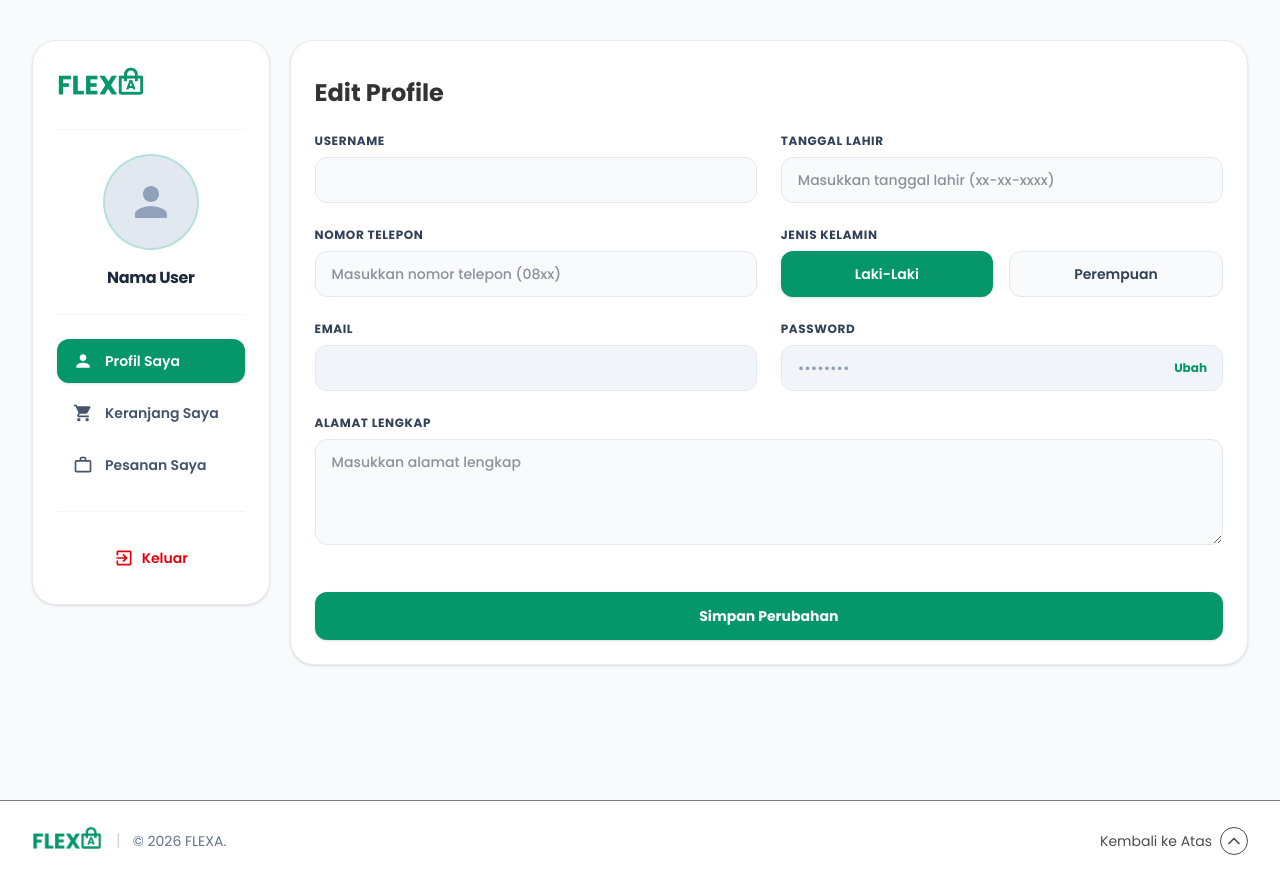
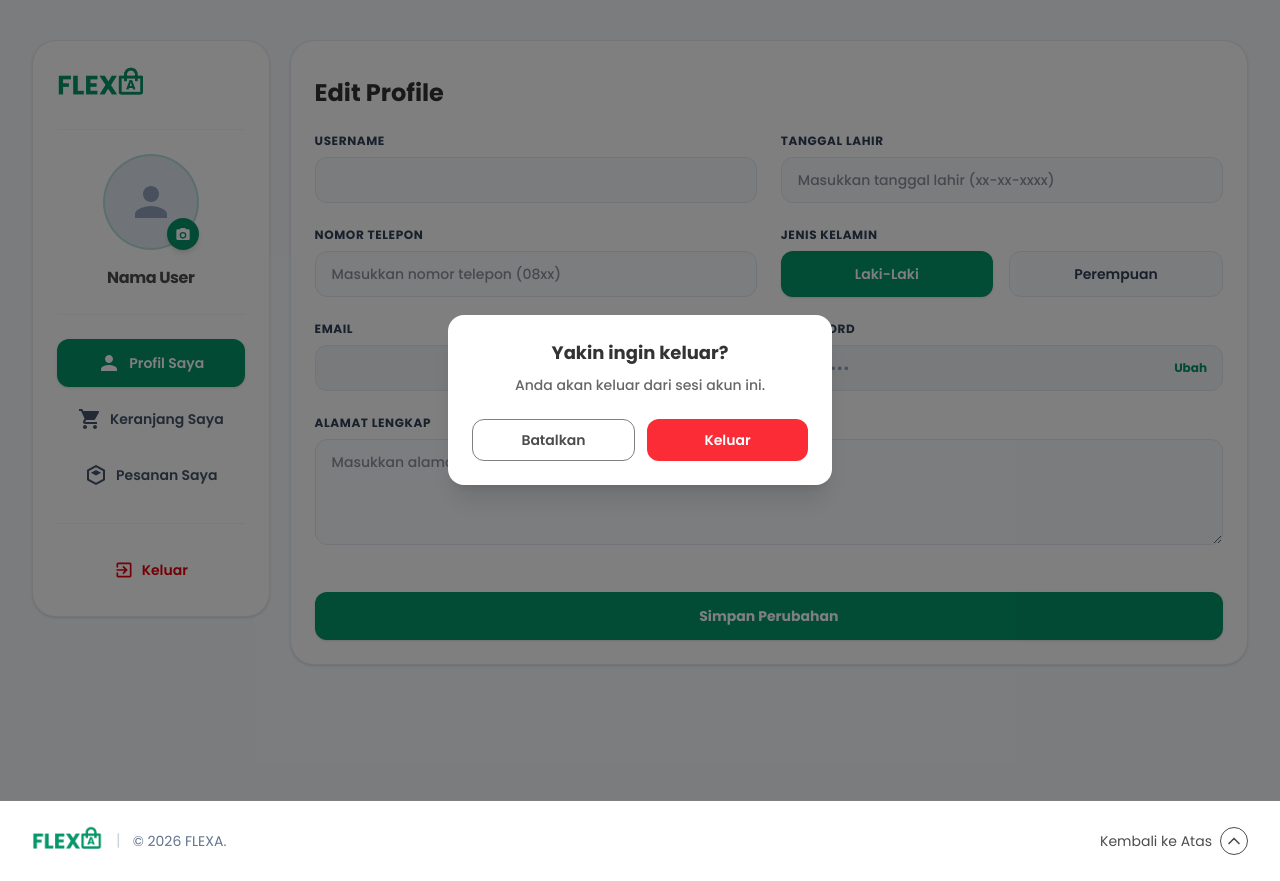
Before and after one commit to NarayanaMahendraAbimanyu/FLEXA-Marketplace, a Next.js app: page /buyer/profile in a window 1280 px wide. Both pictures are taken after a click on the button "Keluar". Built offline with nearby package versions, Linux system fonts and the light colour scheme; no server answers.

Commit message:
Memperbarui bagian Buyer Side Bar

```diff
--- a/app/components/BuyerSideBar.tsx
+++ b/app/components/BuyerSideBar.tsx
@@ -1,19 +1,97 @@
 'use client';
 
-import React from 'react';
+import React, { useState, useEffect } from 'react';
 import Link from 'next/link';
-import { usePathname } from 'next/navigation';
+import { usePathname, useRouter } from 'next/navigation';
 import Image from 'next/image';
+import { supabase } from '@/lib/supabaseClient';
 
 export default function BuyerSidebar() {
   const pathname = usePathname();
+  const router = useRouter();
+  const [userName, setUserName] = useState('Nama User');
+  const [avatarUrl, setAvatarUrl] = useState<string | null>(null);
+  const [showLogoutModal, setShowLogoutModal] = useState(false);
+
+  useEffect(() => {
+    const fetchUserProfile = async () => {
+      try {
+        const { data: { user }, error: userError } = await supabase.auth.getUser();
+        if (userError || !user) return;
+
+        const { data: profileData } = await supabase
+          .from('profiles')
+          .select('username, avatar_url')
+          .eq('id', user.id)
+          .single();
+
+        if (profileData && profileData.username) {
+          setUserName(profileData.username);
+        } else if (user.user_metadata?.username) {
+          setUserName(user.user_metadata.username);
+        } else if (user.user_metadata?.full_name || user.user_metadata?.name) {
+          setUserName(user.user_metadata.full_name || user.user_metadata.name);
+        }
+
+        if (profileData?.avatar_url) {
+          setAvatarUrl(profileData.avatar_url);
+        } else if (user.user_metadata?.avatar_url || user.user_metadata?.picture) {
+          setAvatarUrl(user.user_metadata.avatar_url || user.user_metadata.picture);
+        }
+      } catch (err) {
+        console.error(err);
+      }
+    };
+
+    fetchUserProfile();
+  }, []);
+
+  const handleAvatarUpload = async (e: React.ChangeEvent<HTMLInputElement>) => {
+    const files = e.target.files;
+    if (!files || files.length === 0) return;
+    const file = files[0];
+    const previewUrl = URL.createObjectURL(file);
+    setAvatarUrl(previewUrl);
+
+    try {
+      const { data: { user } } = await supabase.auth.getUser();
+      if (!user) return;
+
+      const fileExt = file.name.split('.').pop();
+      const fileName = `${user.id}-${Math.random()}.${fileExt}`;
+      const filePath = `avatars/${fileName}`;
+
+      const { error: uploadError } = await supabase.storage
+        .from('avatars')
+        .upload(filePath, file);
+
+      if (!uploadError) {
+        const { data: { publicUrl } } = supabase.storage
+          .from('avatars')
+          .getPublicUrl(filePath);
+
+        await supabase
+          .from('profiles')
+          .upsert({ id: user.id, avatar_url: publicUrl, updated_at: new Date() });
+
+        setAvatarUrl(publicUrl);
+      }
+    } catch (err) {
+      console.error(err);
+    }
+  };
+
+  const handleLogout = async () => {
+    await supabase.auth.signOut();
+    router.push('/login');
+  };
 
   const menuItems = [
     {
       label: 'Profil Saya',
       href: '/buyer/profile',
       icon: (
-        <svg className="w-5 h-5 fill-current" viewBox="0 0 24 24">
+        <svg className="w-6 h-6 fill-current" viewBox="0 0 24 24">
           <path d="M12 12c2.21 0 4-1.79 4-4s-1.79-4-4-4-4 1.79-4 4 1.79 4 4 4zm0 2c-2.67 0-8 1.34-8 4v2h16v-2c0-2.66-5.33-4-8-4z"/>
         </svg>
       ),
@@ -22,7 +100,7 @@ export default function BuyerSidebar() {
       label: 'Keranjang Saya',
       href: '/buyer/cart',
       icon: (
-        <svg className="w-5 h-5 fill-current" viewBox="0 0 24 24">
+        <svg className="w-6 h-6 fill-current" viewBox="0 0 24 24">
           <path d="M7 18c-1.1 0-1.99.9-1.99 2S5.9 22 7 22s2-.9 2-2-.9-2-2-2zM1 2v2h2l3.6 7.59-1.35 2.45c-.16.28-.25.61-.25.96 0 1.1.9 2 2 2h12v-2H7.42c-.14 0-.25-.11-.25-.25l.03-.12.9-1.63h7.45c.75 0 1.41-.41 1.75-1.03l3.58-6.49c.08-.14.12-.31.12-.48 0-.55-.45-1-1-1H5.21l-.94-2H1zm16 16c-1.1 0-1.99.9-1.99 2s.89 2 1.99 2 2-.9 2-2-.9-2-2-2z"/>
         </svg>
       ),
@@ -31,15 +109,15 @@ export default function BuyerSidebar() {
       label: 'Pesanan Saya',
       href: '/buyer/purchase',
       icon: (
-        <svg className="w-5 h-5 fill-current" viewBox="0 0 24 24">
-          <path d="M20 6h-4V4c0-1.1-.9-2-2-2h-4c-1.1 0-2 .9-2 2v2H4c-1.1 0-2 .9-2 2v11c0 1.1.9 2 2 2h16c1.1 0 2-.9 2-2V8c0-1.1-.9-2-2-2zM10 4h4v2h-4V4zm10 15H4V8h16v11z"/>
+        <svg className="w-6 h-6 fill-current" viewBox="0 0 24 24">
+          <path d="M21 16.5c0 .38-.21.71-.53.88l-7.9 4.44c-.16.09-.34.14-.57.14s-.41-.05-.57-.14l-7.9-4.44A1.003 1.003 0 0 1 3 16.5v-9c0-.38.21-.71.53-.88l7.9-4.44c.16-.09.34-.14.57-.14s.41.05.57.14l7.9 4.44c.32.17.53.5.53.88v9zM12 4.15L5 8.09v7.82l7 3.93 7-3.93V8.09l-7-3.94zM12 12.5l-5-2.81 5-2.81 5 2.81-5 2.81z"/>
         </svg>
       ),
     },
   ];
 
   return (
-    <div className="w-full lg:w-72 bg-white rounded-3xl border border-slate-200/80 p-6 flex flex-col justify-between shadow-sm">
+    <div className="w-full lg:w-72 bg-white rounded-3xl border border-slate-200/80 p-6 flex flex-col justify-between shadow-sm relative">
       <div>
         <div className="pb-6 mb-6 border-b border-slate-100 flex items-center">
           <Link href="/" className="inline-block">
@@ -55,22 +133,35 @@ export default function BuyerSidebar() {
         </div>
 
         <div className="flex flex-col items-center pb-6 border-b border-slate-100">
-          <div className="w-24 h-24 rounded-full bg-slate-200 overflow-hidden mb-4 border-2 border-emerald-500/20 flex items-center justify-center text-slate-400">
-            <svg className="w-12 h-12 fill-current" viewBox="0 0 24 24">
-              <path d="M12 12c2.21 0 4-1.79 4-4s-1.79-4-4-4-4 1.79-4 4 1.79 4 4 4zm0 2c-2.67 0-8 1.34-8 4v2h16v-2c0-2.66-5.33-4-8-4z"/>
-            </svg>
+          <div className="relative mb-4">
+            <label className="w-24 h-24 rounded-full bg-slate-200 overflow-hidden border-2 border-emerald-500/20 flex items-center justify-center text-slate-400 relative cursor-pointer group">
+              {avatarUrl ? (
+                <img src={avatarUrl} alt="Avatar" className="w-full h-full object-cover group-hover:opacity-90 transition-opacity" />
+              ) : (
+                <svg className="w-12 h-12 fill-current group-hover:text-slate-500 transition-colors" viewBox="0 0 24 24">
+                  <path d="M12 12c2.21 0 4-1.79 4-4s-1.79-4-4-4-4 1.79-4 4 1.79 4 4 4zm0 2c-2.67 0-8 1.34-8 4v2h16v-2c0-2.66-5.33-4-8-4z"/>
+                </svg>
+              )}
+              <input type="file" accept="image/*" onChange={handleAvatarUpload} className="hidden" />
+            </label>
+            <label className="absolute bottom-0 right-0 w-8 h-8 bg-[#059669] hover:bg-emerald-700 text-white rounded-full flex items-center justify-center cursor-pointer shadow-md transition-all">
+              <svg className="w-4 h-4 fill-current" viewBox="0 0 24 24">
+                <path d="M4 5h3l2-2h6l2 2h3a2 2 0 0 1 2 2v12a2 2 0 0 1-2 2H4a2 2 0 0 1-2-2V7a2 2 0 0 1 2-2zm8 14a5 5 0 1 0 0-10 5 5 0 0 0 0 10zm0-2a3 3 0 1 1 0-6 3 3 0 0 1 0 6z"/>
+              </svg>
+              <input type="file" accept="image/*" onChange={handleAvatarUpload} className="hidden" />
+            </label>
           </div>
-          <h2 className="text-base font-bold text-slate-800 tracking-tight">Nama User</h2>
+          <h2 className="text-base font-bold text-black/70 text-center tracking-tight">{userName}</h2>
         </div>
 
-        <nav className="mt-6 space-y-2">
+        <nav className="mt-6 grid grid-cols-3 md:grid-cols-1 gap-2">
           {menuItems.map((item) => {
             const isActive = pathname === item.href;
             return (
               <Link
                 key={item.href}
                 href={item.href}
-                className={`flex items-center gap-3 px-4 py-3 rounded-xl font-semibold text-sm transition-all duration-200 ${
+                className={`flex items-center justify-center gap-2 px-3 py-3 rounded-xl font-semibold text-sm transition-all duration-200 ${
                   isActive
                     ? 'bg-[#059669] text-white shadow-sm'
                     : 'text-slate-600 hover:bg-slate-50 hover:text-[#059669]'
@@ -87,6 +178,7 @@ export default function BuyerSidebar() {
       <div className="pt-6 mt-6 border-t border-slate-100">
         <button
           type="button"
+          onClick={() => setShowLogoutModal(true)}
           className="w-full flex items-center justify-center gap-2 px-4 py-3 rounded-xl font-semibold text-sm text-red-600 hover:bg-red-50 transition-colors"
         >
           <svg className="w-5 h-5 fill-current" viewBox="0 0 24 24">
@@ -95,6 +187,31 @@ export default function BuyerSidebar() {
           <span>Keluar</span>
         </button>
       </div>
+
+      {showLogoutModal && (
+        <div className="fixed inset-0 z-50 flex items-center justify-center bg-black/50 p-4">
+          <div className="bg-white rounded-2xl p-6 w-full max-w-sm shadow-xl text-center">
+            <h3 className="text-lg font-bold text-black/80 mb-2">Yakin ingin keluar?</h3>
+            <p className="text-sm text-black/60 font-medium mb-6">Anda akan keluar dari sesi akun ini.</p>
+            <div className="flex gap-3">
+              <button
+                type="button"
+                onClick={() => setShowLogoutModal(false)}
+                className="flex-1 px-4 py-2.5 rounded-xl hover:scale-105 active:scale-97 duration-200 border border-black/50 font-semibold text-sm text-black/70 transition-all"
+              >
+                Batalkan
+              </button>
+              <button
+                type="button"
+                onClick={handleLogout}
+                className="flex-1 px-4 py-2.5 rounded-xl hover:scale-105 active:scale-97 duration-200 bg-red-500 font-semibold text-sm text-white hover:bg-red-600 transition-all"
+              >
+                Keluar
+              </button>
+            </div>
+          </div>
+        </div>
+      )}
     </div>
   );
 }
```
